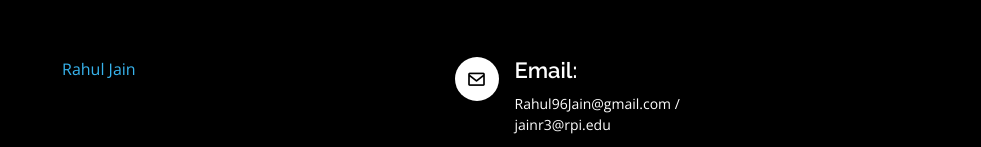
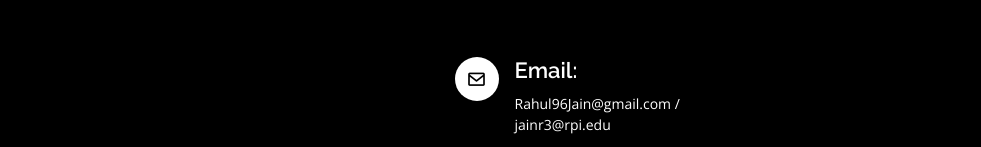
Before and after one commit to jainr3/jainr3.github.io, a plain HTML site: page index.html in a window 1280 px wide. Shown: the part 5816-5963 px from the top of the page, without its empty margins (299-1280 px from the left). Drawn offline with nearby package versions, Linux system fonts and the light colour scheme.

Commit message:
Comment out linkedin badge

```diff
--- a/index.html
+++ b/index.html
@@ -639,8 +639,8 @@
 
 
           <div class="col-lg-5 d-flex align-items-stretch">
-            <div class="info">
-              <div class="LI-profile-badge"  data-version="v1" data-size="large" data-locale="en_US" data-type="horizontal" data-theme="dark" data-vanity="jainr3"><a class="LI-simple-link" href='https://www.linkedin.com/in/jainr3?trk=profile-badge'>Rahul Jain</a></div>            </div>
+            <!-- <div class="info">
+              <div class="LI-profile-badge"  data-version="v1" data-size="large" data-locale="en_US" data-type="horizontal" data-theme="dark" data-vanity="jainr3"><a class="LI-simple-link" href='https://www.linkedin.com/in/jainr3?trk=profile-badge'>Rahul Jain</a></div>            </div> -->
             </div>
 
           <div class="col-lg-5 d-flex align-items-stretch">
```
